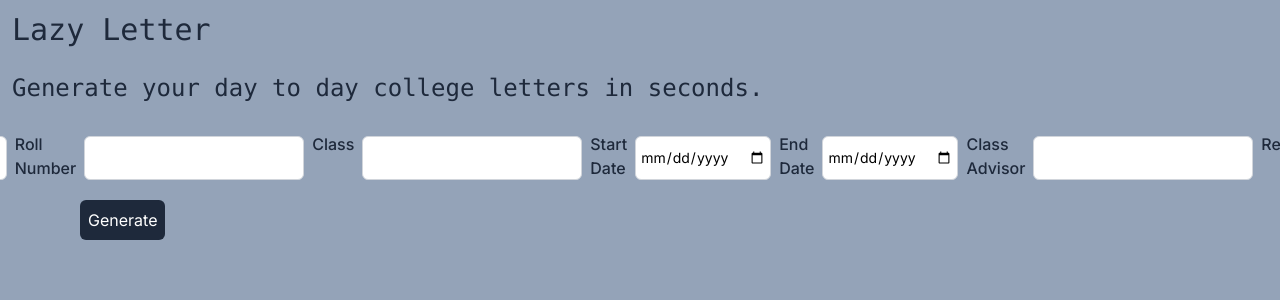
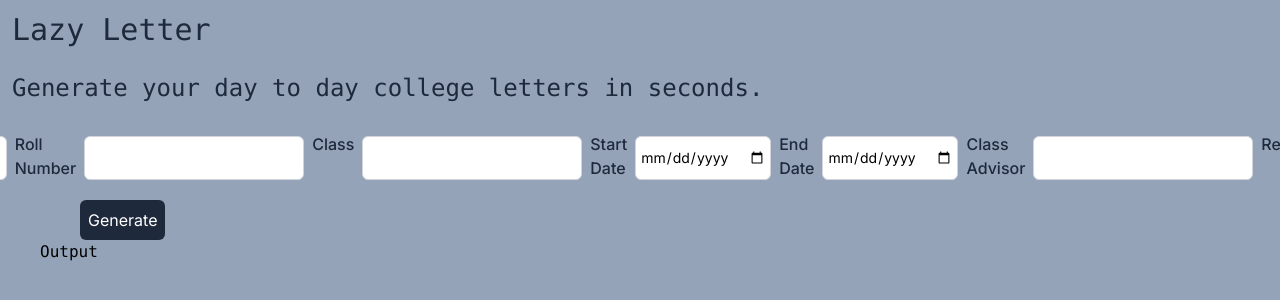
Before and after one commit to EditaCTF/lazyletter, a Next.js app: page /gen/od in a window 1280 px wide. Shown: the top 300 px of the page. Built offline with nearby package versions, Linux system fonts and the light colour scheme.

Commit message:
minor changes

```diff
--- a/app/gen/od/page.tsx
+++ b/app/gen/od/page.tsx
@@ -57,7 +57,7 @@ return (
 
                 <button className="bg-slate-800 text-white p-2 rounded-md ml-20 mt-5" onClick={action}>Generate</button>
                 <pre className="pl-10 text-wrap">
-                    <code  id="ans"></code>
+                    <code  id="ans">Output</code>
                 </pre>
             </div>
     </main>
```
